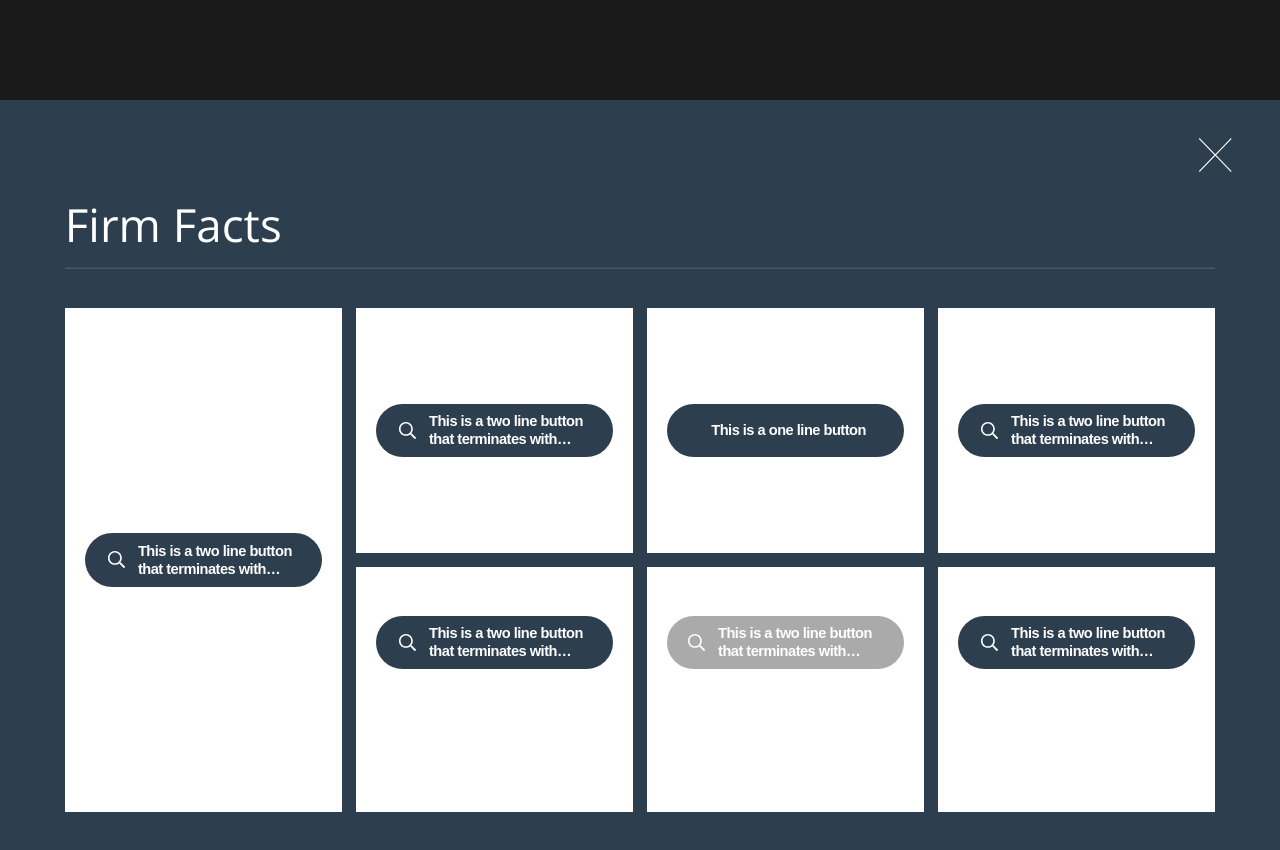
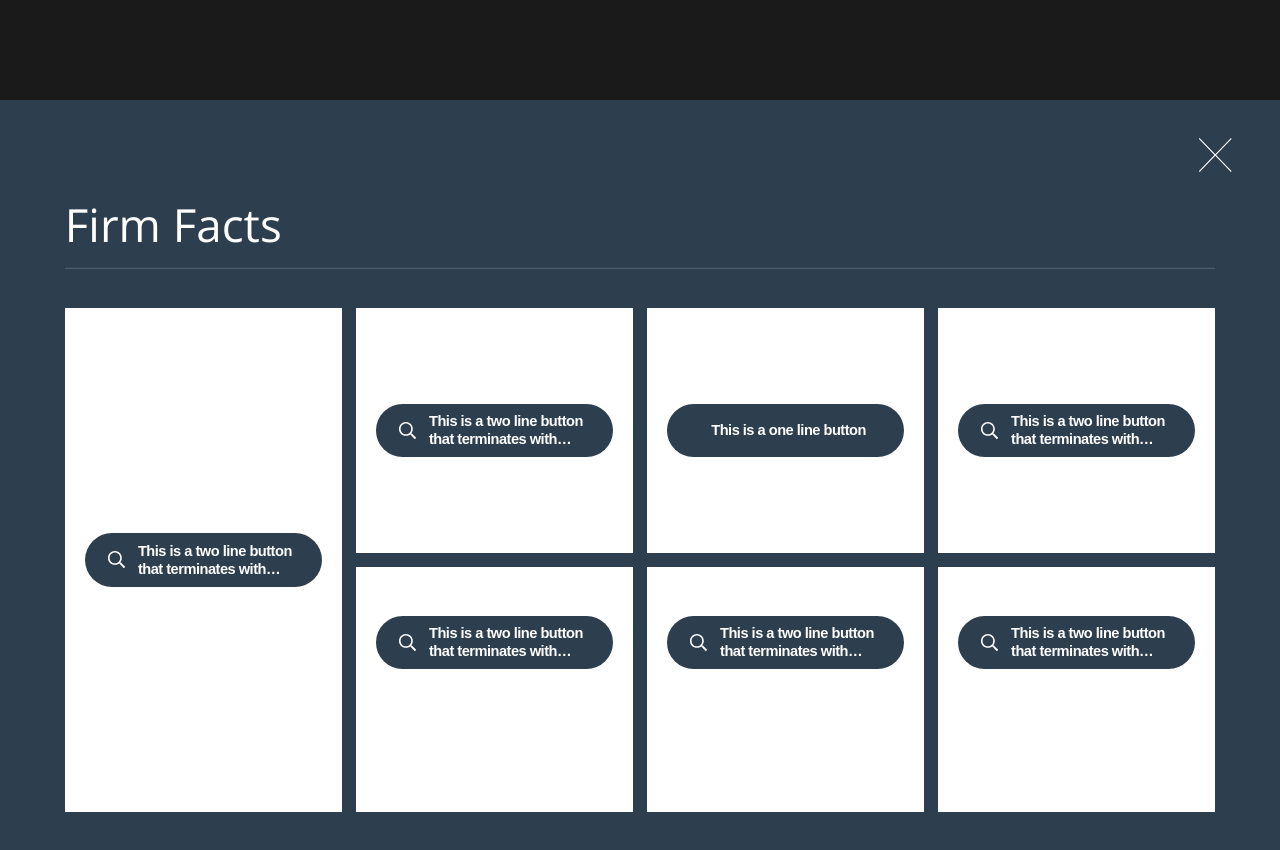
Before and after one commit to lhamadesign/teratalent-styling-challenge, a React (Vite) app: page / in a window 1280 px wide. Shown: the top 850 px of the page. Built offline with nearby package versions, Linux system fonts and the light colour scheme.

Commit message:
dinamic rendering buttons and hover state

```diff
--- a/src/components/Button/Button.scss
+++ b/src/components/Button/Button.scss
@@ -110,3 +110,8 @@
         }
     }
 }
+
+.card:hover > .button {
+    background-color: $color-highlight;
+    border: solid 2px $color-light;
+}
--- a/src/components/FirmFacts/FirmFacts.tsx
+++ b/src/components/FirmFacts/FirmFacts.tsx
@@ -1,8 +1,19 @@
+import { JSX, useState } from "react"
 import Button from "../Button/Button"
 import FirmFactCard from "../FirmFactCard/FirmFactCard"
 import "./FirmFacts.scss"
 
 const FirmFacts = () => {
+  const buttonsToRender: JSX.Element[] = [
+    <Button variant="icon" />,
+    <Button variant="icon" />,
+    <Button variant="default" />,
+    <Button variant="icon" />,
+    <Button variant="icon" />,
+    <Button variant="icon" />,
+    <Button variant="icon" />,
+  ]
+
   return (
     <div className="firm-facts__container">
       <button type="button" className="close-button">
@@ -11,27 +22,13 @@ const FirmFacts = () => {
 
       <h1 className="title">Firm Facts</h1>
       <section className="content-grid">
-        <FirmFactCard variant="default">
-          <Button variant="icon" />
-        </FirmFactCard>
-        <FirmFactCard variant="default">
-          <Button variant="icon" />
-        </FirmFactCard>
-        <FirmFactCard variant="default">
-          <Button variant="default" />
-        </FirmFactCard>
-        <FirmFactCard variant="default">
-          <Button variant="icon" />
-        </FirmFactCard>
-        <FirmFactCard variant="border">
-          <Button variant="icon" />
-        </FirmFactCard>
-        <FirmFactCard variant="border">
-          <Button variant="icon" disabled />
-        </FirmFactCard>
-        <FirmFactCard variant="border">
-          <Button variant="icon" />
-        </FirmFactCard>
+        {buttonsToRender.map((button, index) => {
+          return (
+            <FirmFactCard variant={index > 3 ? "border" : "default"}>
+              {button}
+            </FirmFactCard>
+          )
+        })}
       </section>
     </div>
   )
```
